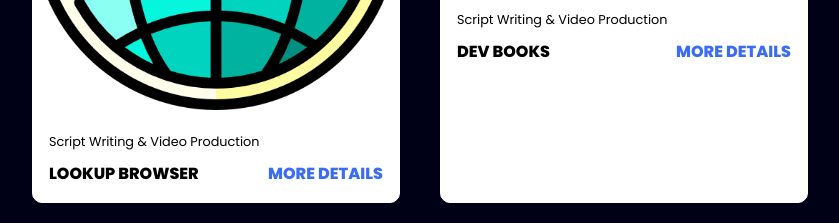
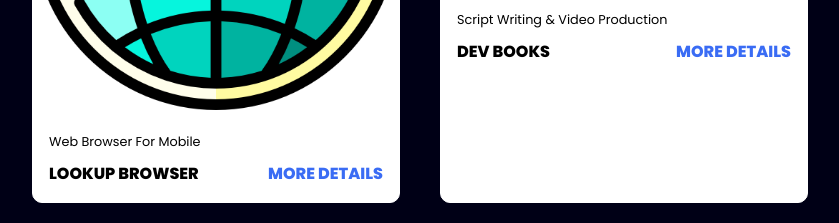
Before and after one commit to xAstroDev/MyWebsite, a plain HTML site: page index.html in a window 1280 px wide. Shown: the part 2360-2583 px from the top of the page, without its empty margins (220-1059 px from the left). Drawn offline with Linux system fonts and the light colour scheme.

Commit message:
Update index.html

```diff
--- a/index.html
+++ b/index.html
@@ -75,7 +75,7 @@
                     <img src="images/browser.png" />
                 </div>
                 <div class="project-info">
-                    <p class="project-category">Script Writing & Video Production</p>
+                    <p class="project-category">Web Browser For Mobile</p>
                     <strong class="project-title">
                         <span>LookUp Browser</span>
                         <a href="#" class="more-details">More details</a>
```
